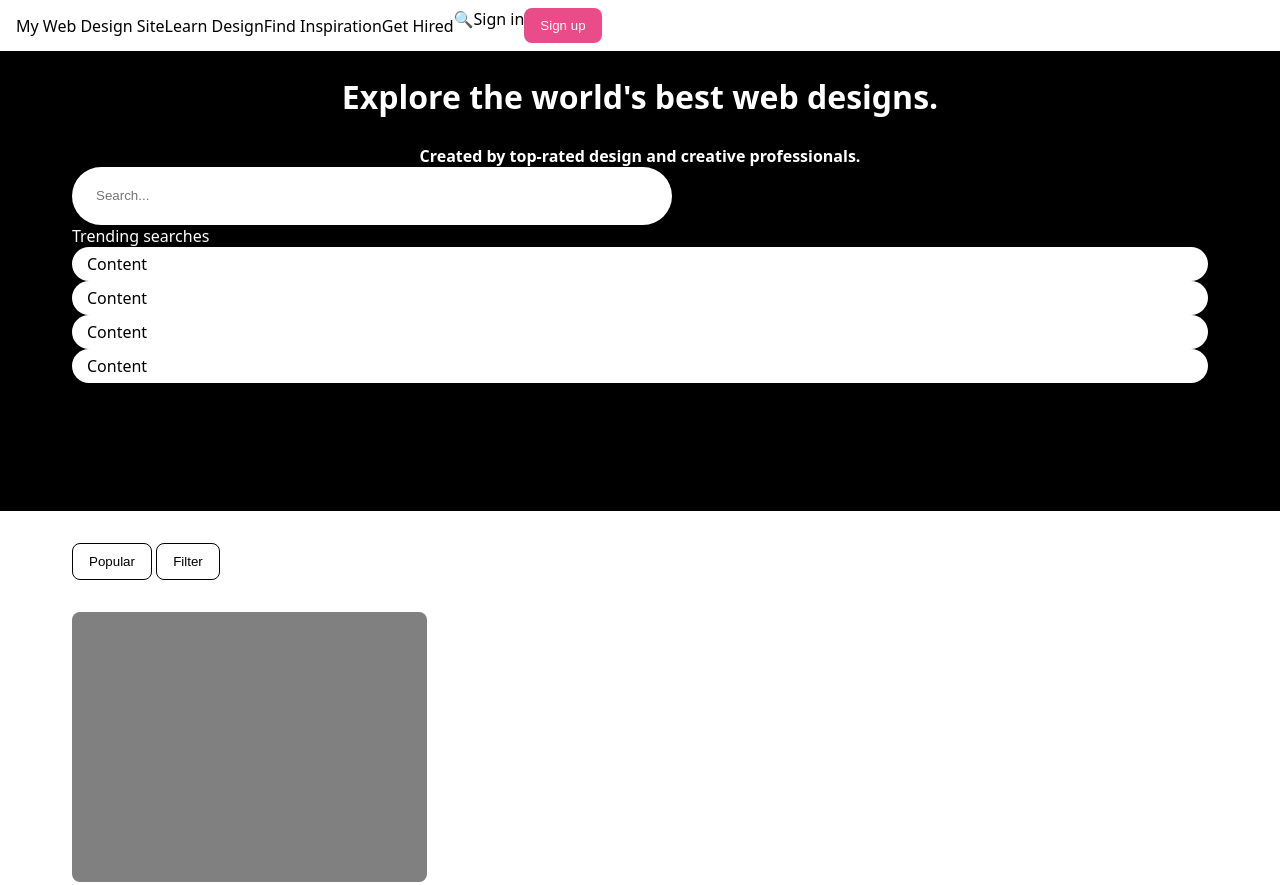
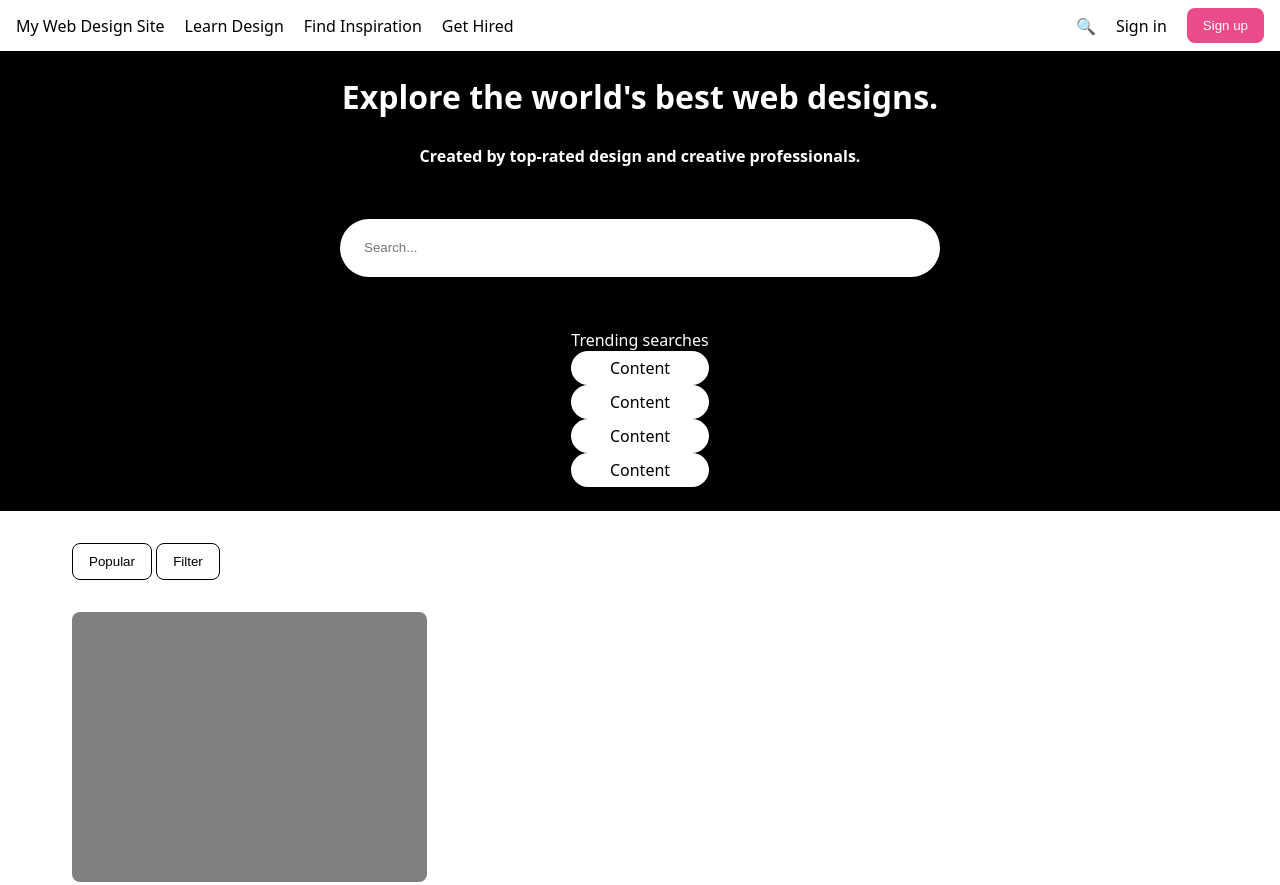
Before and after one commit to Pericarney00/flexbox-lab, a plain HTML site: page index.html in a window 1280 px wide. Shown: the top 885 px of the page. Drawn offline with Linux system fonts and the light colour scheme.

Commit message:
Corrected the navigation bar. Set the hero to a column. Attempted to align #trending into a row

```diff
--- a/css/style.css
+++ b/css/style.css
@@ -12,17 +12,16 @@ nav {
   background-color: white;
   padding: 8px 16px;
   display: flex;
+  justify-content: space-between;
 }
 
-#destinations{
-    display:flex;
-    justify-content: space-evenly;
-    align-items: center;
-}
-
- #actions {
-    display: flex;
-    justify-content: space-evenly;
+#destinations,
+#actions {
+  display: flex;
+  flex-direction: row;
+  gap: 20px;
+  justify-content: space-between;
+  align-items: center;
 }
 
 p {
@@ -30,6 +29,10 @@ p {
 }
 
 section {
+  display: flex;
+  flex-direction: column;
+  align-items: center;
+  justify-content: space-between;
   height: 460px;
   background-color: black;
   color: white;
@@ -102,8 +105,13 @@ nav button {
 }
 
 #trending p {
+  display: flex;
+  flex-direction: row;
+  align-items: center;
+  flex-wrap:wrap;
+  justify-content: space-evenly;
   background-color: white;
-  color: black;
+  color: rgb(2, 0, 0);
   border-radius: 50px;
   padding: 6px 15px;
 }
```
Also changed, not shown: index.html (+3 -3 lines).
